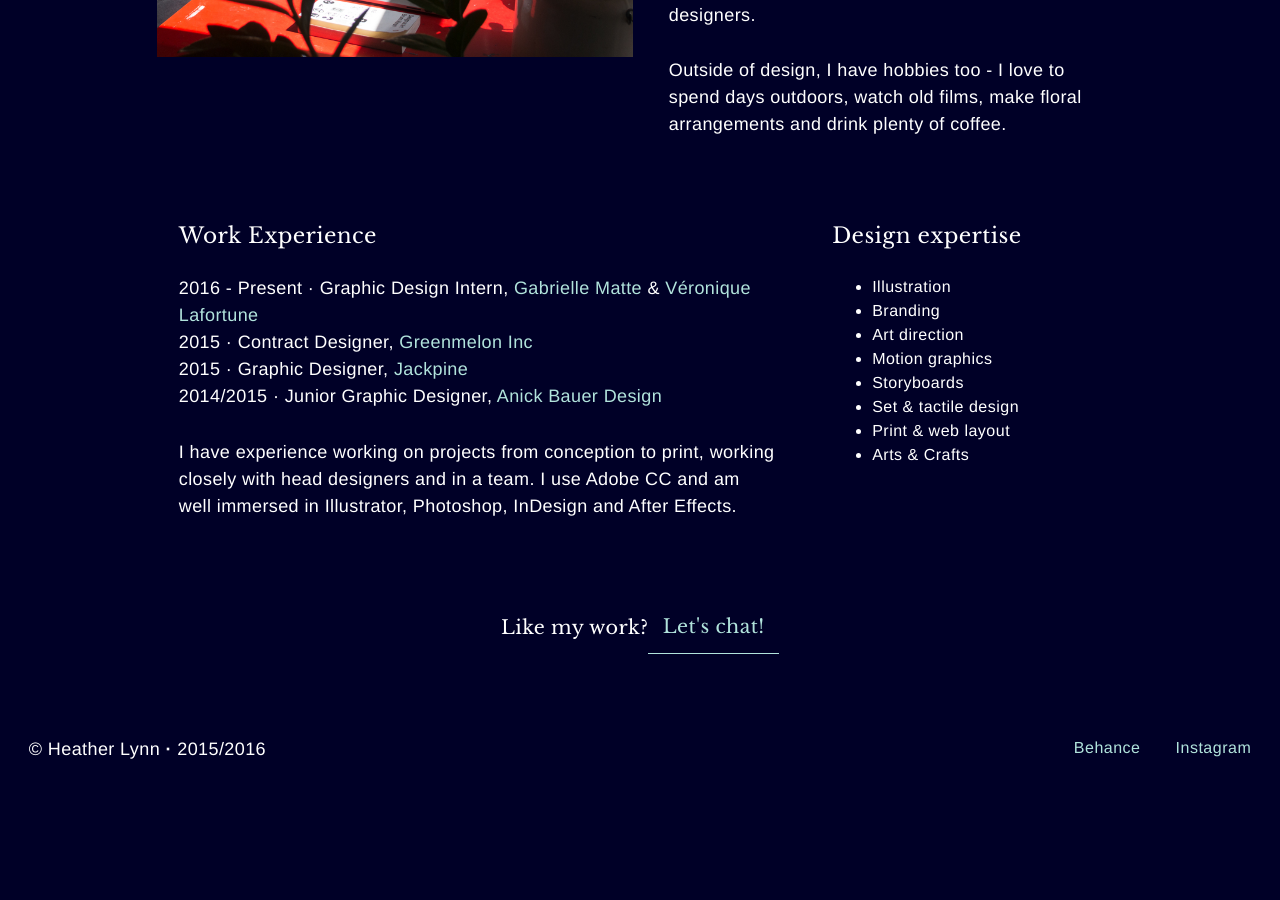
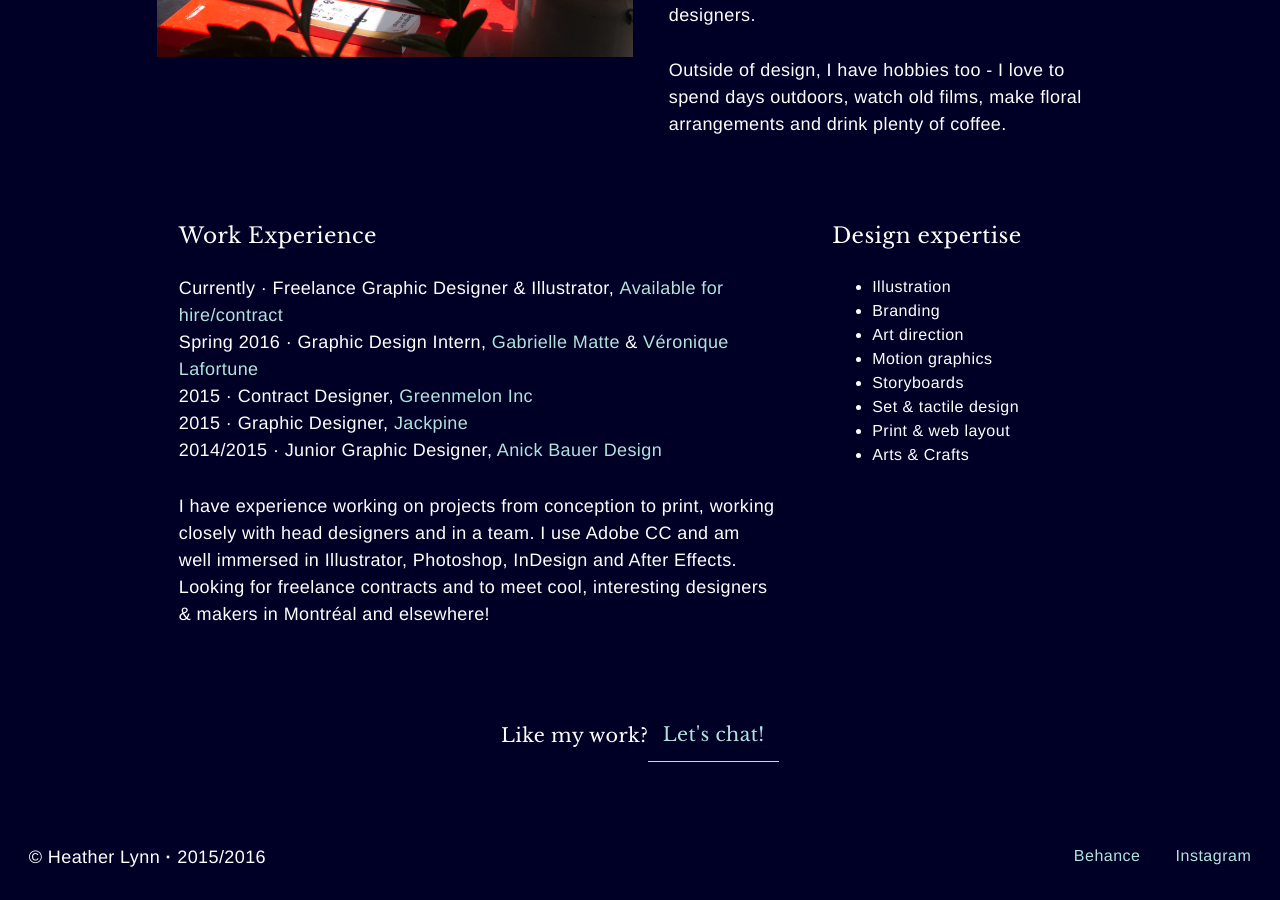
Before and after one commit to heathermcd12/portfolio, a Jekyll site: the page built from about.html, in a window 1280 px wide and 900 px high, scrolled down 878 px. Built offline with Jekyll 4.4.1, drawn with Linux system fonts in a browser that asks for light colours; a style sheet for code colours, icons or effects is not loaded; before the commit the page ends 1670 px from its top, so only the background shows below that.

Commit message:
Addition to resume

```diff
--- a/about.html
+++ b/about.html
@@ -25,11 +25,11 @@ layout: about_me
         <div class="about white gutter unit unit-xs-1 unit-s-1 unit-m-2-3 unit-2-3">
              <h5 class="pad-t-2 push-1">Work Experience</h5>
 
-            <p>2016 - Present · Graphic Design Intern, <a class="light-a" href="http://www.gabriellematte.ca" target="_blank">Gabrielle Matte</a> &amp;<a class="light-a" href="https://www.behance.net/veroml" class="push" target="_blank"> Véronique Lafortune</a><br>
+            <p>Currently · Freelance Graphic Designer &amp; Illustrator, <a class="light-a" href="mailto:hello@heatherlynn.ca">Available for hire/contract</a><br>Spring 2016 · Graphic Design Intern, <a class="light-a" href="http://www.gabriellematte.ca" target="_blank">Gabrielle Matte</a> &amp;<a class="light-a" href="https://www.behance.net/veroml" class="push" target="_blank"> Véronique Lafortune</a><br>
 2015 · Contract Designer, <a class="light-a" href="http://greenmeloninc.com/accolades/" target="_blank">Greenmelon Inc</a> <br>
 2015 · Graphic Designer,<a class="light-a" href="http://jackpine.co/projects/" target="_blank"> Jackpine</a><br>
 2014/2015 · Junior Graphic Designer,<a class="light-a" href="http://www.anickbauerdesign.com" target="_blank"> Anick Bauer Design</a><br></p>
-<p>I have experience working on projects from conception to print, working closely with head designers and in a team. I use Adobe CC and am well immersed in Illustrator, Photoshop, InDesign and After Effects.</p>
+<p>I have experience working on projects from conception to print, working closely with head designers and in a team. I use Adobe CC and am well immersed in Illustrator, Photoshop, InDesign and After Effects. Looking for freelance contracts and to meet cool, interesting designers &amp; makers in Montréal and elsewhere!</p>
         </div>
 
         <div class="about white gutter unit unit-xs-1 unit-s-1 unit-m-1-3 unit-1-3">
```
